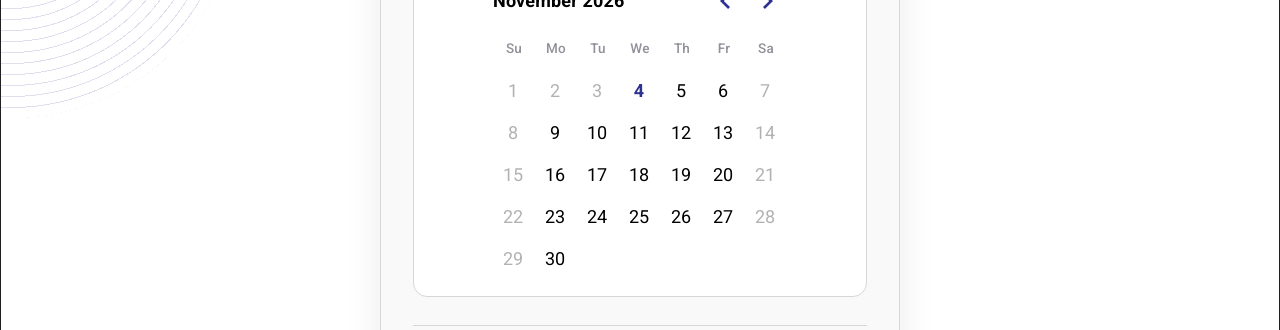
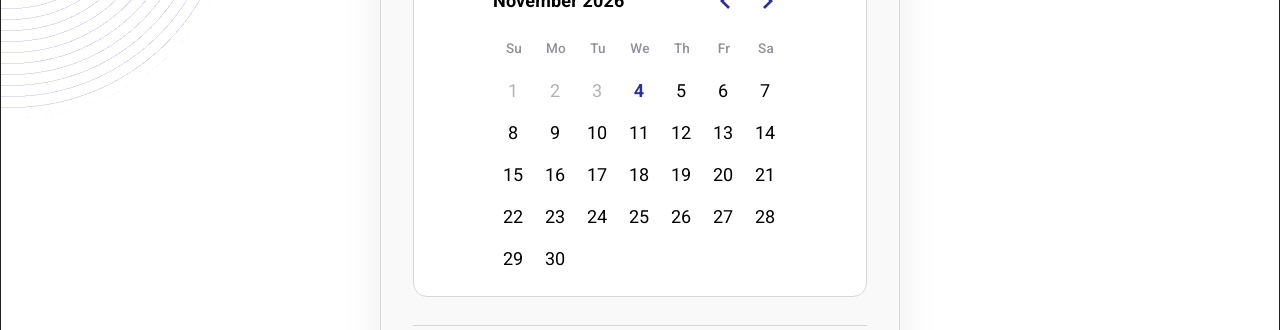
Before and after one commit to aduan48/Colby-Studio, a React (Vite) app in the folder colby-studio-web/: page /special-request in a window 1280 px wide. Shown: the part 362-692 px from the top of the page. Built offline with nearby package versions, Linux system fonts and the light colour scheme; a web font is replaced by a local one.

Commit message:
calender bug change

```diff
--- a/colby-studio-web/src/pages/Booking.jsx
+++ b/colby-studio-web/src/pages/Booking.jsx
@@ -123,7 +123,6 @@ export default function Booking() {
             disabled={[
               { before: new Date() },
               { after: LAST_DAY },
-              { dayOfWeek: [0, 6] },
             ]}
           />
         </div>
--- a/colby-studio-web/src/pages/Request.jsx
+++ b/colby-studio-web/src/pages/Request.jsx
@@ -100,7 +100,7 @@ export default function Request() {
             selected={day}
             onSelect={pickDay}
             defaultMonth={new Date()}
-            disabled={[{ before: new Date() }, { dayOfWeek: [0, 6] }]}
+            disabled={[{ before: new Date() }]}
           />
         </div>
 
```
Also changed, not shown: 1 other file (tests, documents, lock files or other folders).
